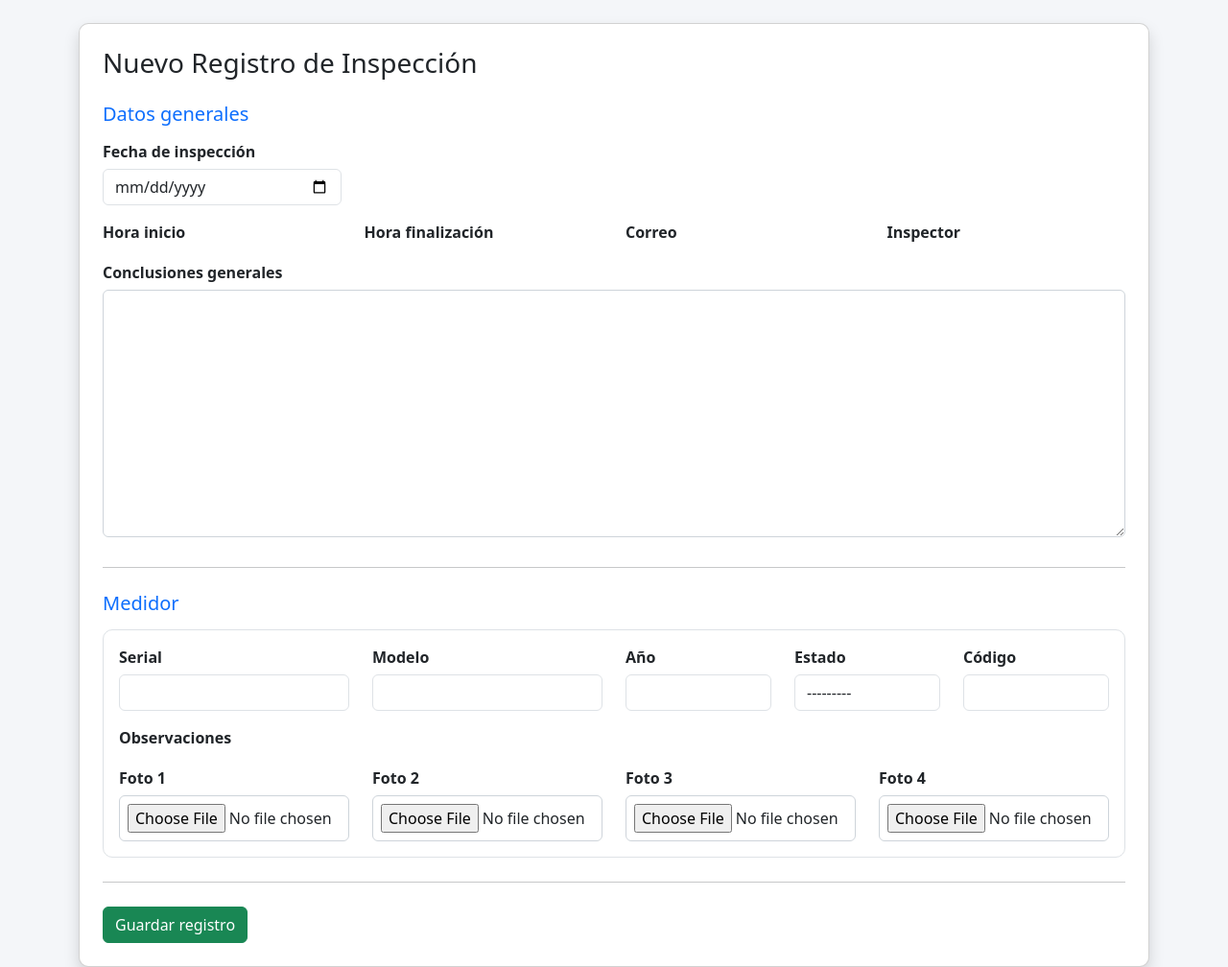
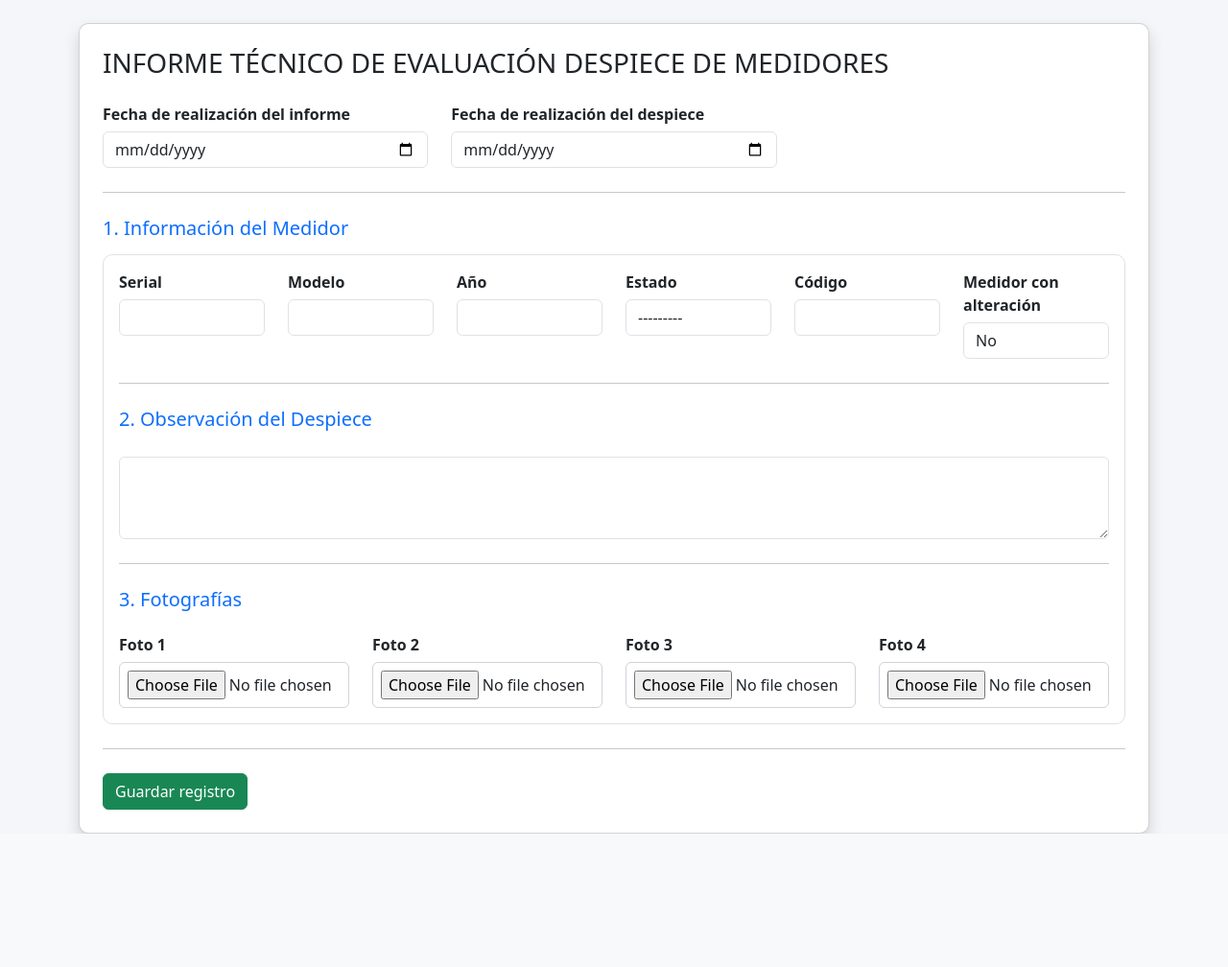
Before and after one commit to diomarvalderrama/medidores, a Django app: page /nuevo/ in a window 1280 px wide. Shown: the part 56-1064 px from the top of the page at 96% size. After the commit the page ends 925 px from the top, so only its background shows below. Run offline with Django 5.2, Linux system fonts and the light colour scheme; the visitor is signed in with stand-in values (Sample User, id 1).

Commit message:
restructurar formulario registro

```diff
--- a/inspecciones/forms.py
+++ b/inspecciones/forms.py
@@ -4,12 +4,13 @@ from django.forms import inlineformset_factory
 
 
 class RegistroForm(forms.ModelForm):
-    fecha = forms.DateField(
+    fecha_informe = forms.DateField(
         input_formats=['%Y-%m-%d'],
-        widget=forms.DateInput(attrs={
-            'type': 'date',
-            'class': 'form-control'
-        })
+        widget=forms.DateInput(attrs={'type': 'date', 'class': 'form-control'})
+    )
+    fecha_despiece = forms.DateField(
+        input_formats=['%Y-%m-%d'],
+        widget=forms.DateInput(attrs={'type': 'date', 'class': 'form-control'})
     )
 
     class Meta:
@@ -23,20 +24,15 @@ class MedidorForm(forms.ModelForm):
         exclude = ('registro',)
         labels = {
             'medidor_con_alteracion': 'Medidor con alteración',
-            'observaciones_encontradas': 'Observaciones encontradas',
+            'observaciones_encontradas': 'Observaciones del despiece',
         }
         widgets = {
-            # 🔹 CAMPOS EDITABLES (INPUT)
             'serial': forms.TextInput(attrs={'class': 'form-control'}),
             'modelo': forms.TextInput(attrs={'class': 'form-control'}),
             'anio': forms.NumberInput(attrs={'class': 'form-control'}),
             'codigo': forms.TextInput(attrs={'class': 'form-control'}),
-
-            # 🔹 SELECTS (correctos)
             'estado': forms.Select(attrs={'class': 'form-control'}),
             'medidor_con_alteracion': forms.Select(attrs={'class': 'form-control'}),
-
-            # 🔹 TEXTO
             'observaciones_encontradas': forms.Textarea(attrs={
                 'class': 'form-control',
                 'rows': 3
--- a/inspecciones/models.py
+++ b/inspecciones/models.py
@@ -2,11 +2,12 @@ from django.db import models
 
 
 class RegistroInspeccion(models.Model):
-    fecha = models.DateField()
+    fecha_informe = models.DateField(null=True, blank=True)
+    fecha_despiece = models.DateField(null=True, blank=True)
     conclusiones_generales = models.TextField()
 
     def __str__(self):
-        return f"Registro {self.id} - {self.fecha}"
+        return f"Registro {self.id} - {self.fecha_informe}"
 
 
 class Medidor(models.Model):
@@ -56,7 +57,6 @@ class Medidor(models.Model):
 class InformeTecnico(models.Model):
     fecha_informe = models.DateField()
     fecha_despiece = models.DateField()
-
     medidores = models.ManyToManyField(Medidor)
     generado_en = models.DateTimeField(auto_now_add=True)
 
--- a/templates/nuevo.html
+++ b/templates/nuevo.html
@@ -4,52 +4,27 @@
 
 <div class="card p-4 shadow">
 
-    <h3 class="mb-4">Nuevo Registro de Inspección</h3>
+    <h3 class="mb-4">INFORME TÉCNICO DE EVALUACIÓN DESPIECE DE MEDIDORES</h3>
 
     <form method="post" enctype="multipart/form-data">
         {% csrf_token %}
 
-        <h5 class="text-primary">Datos generales</h5>
-
-        <!-- 🔹 FECHA (NUEVO - ARRIBA) -->
+        <!-- 🔹 FECHAS -->
         <div class="row mb-3">
-            <div class="col-md-3">
-                <label>Fecha de inspección</label>
-                {{ form.fecha }}
+            <div class="col-md-4">
+                <label>Fecha de realización del informe</label>
+                {{ form.fecha_informe }}
             </div>
-        </div>
-
-        <!-- 🔹 RESTO DE DATOS -->
-        <div class="row">
-            <div class="col-md-3">
-                <label>Hora inicio</label>
-                {{ form.hora_inicio }}
+            <div class="col-md-4">
+                <label>Fecha de realización del despiece</label>
+                {{ form.fecha_despiece }}
             </div>
-
-            <div class="col-md-3">
-                <label>Hora finalización</label>
-                {{ form.hora_finalizacion }}
-            </div>
-
-            <div class="col-md-3">
-                <label>Correo</label>
-                {{ form.correo }}
-            </div>
-
-            <div class="col-md-3">
-                <label>Inspector</label>
-                {{ form.nombre_inspector }}
-            </div>
-        </div>
-
-        <div class="mt-3">
-            <label>Conclusiones generales</label>
-            {{ form.conclusiones_generales }}
         </div>
 
         <hr>
 
-        <h5 class="text-primary">Medidor</h5>
+        <!-- 🔹 SECCIÓN 1: INFORMACIÓN DEL MEDIDOR -->
+        <h5 class="text-primary">1. Información del Medidor</h5>
 
         {{ formset.management_form }}
 
@@ -58,53 +33,57 @@
                 <div class="card p-3 mb-3 border">
 
                     <div class="row">
-                        <div class="col-md-3">
+                        <div class="col-md-2">
                             <label>Serial</label>
                             {{ f.serial }}
                         </div>
-
-                        <div class="col-md-3">
+                        <div class="col-md-2">
                             <label>Modelo</label>
                             {{ f.modelo }}
                         </div>
-
                         <div class="col-md-2">
                             <label>Año</label>
                             {{ f.anio }}
                         </div>
-
                         <div class="col-md-2">
                             <label>Estado</label>
                             {{ f.estado }}
                         </div>
-
                         <div class="col-md-2">
                             <label>Código</label>
                             {{ f.codigo }}
                         </div>
+                        <div class="col-md-2">
+                            <label>Medidor con alteración</label>
+                            {{ f.medidor_con_alteracion }}
+                        </div>
                     </div>
 
-                    <div class="mt-3">
-                        <label>Observaciones</label>
-                        {{ f.observaciones }}
+                    <hr>
+
+                    <!-- 🔹 SECCIÓN 2: OBSERVACIONES DEL DESPIECE -->
+                    <h5 class="text-primary">2. Observación del Despiece</h5>
+                    <div class="mt-2">
+                        {{ f.observaciones_encontradas }}
                     </div>
 
-                    <div class="row mt-3">
+                    <hr>
+
+                    <!-- 🔹 SECCIÓN 3: FOTOS -->
+                    <h5 class="text-primary">3. Fotografías</h5>
+                    <div class="row mt-2">
                         <div class="col-md-3">
                             <label>Foto 1</label>
                             {{ f.foto_1 }}
                         </div>
-
                         <div class="col-md-3">
                             <label>Foto 2</label>
                             {{ f.foto_2 }}
                         </div>
-
                         <div class="col-md-3">
                             <label>Foto 3</label>
                             {{ f.foto_3 }}
                         </div>
-
                         <div class="col-md-3">
                             <label>Foto 4</label>
                             {{ f.foto_4 }}
```
